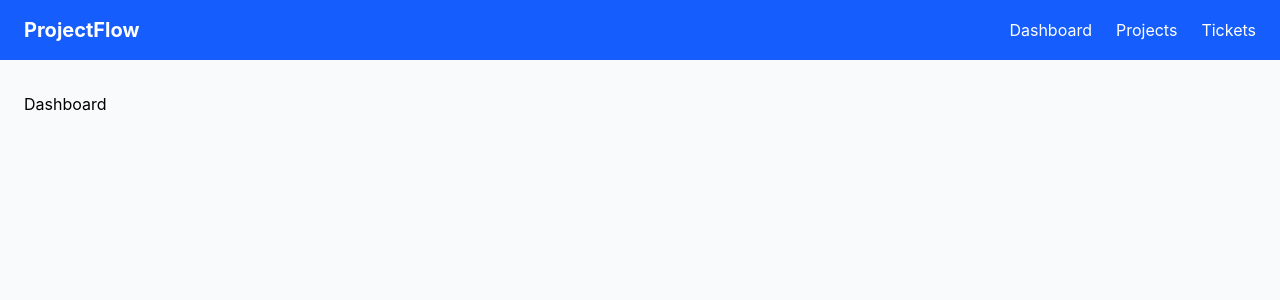
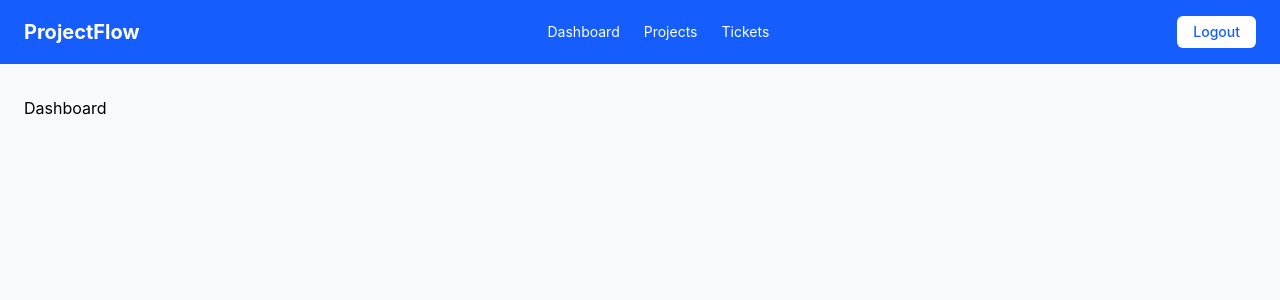
Before and after one commit to spencerbetchey/jira-clone, a React (Vite) app in the folder client/: page /dashboard in a window 1280 px wide. Shown: the top 300 px of the page. Built offline with nearby package versions, Linux system fonts and the light colour scheme; sample sign-in values are in the browser's storage.

Commit message:
Added logout button

```diff
--- a/client/src/components/layout/Navbar.jsx
+++ b/client/src/components/layout/Navbar.jsx
@@ -1,15 +1,39 @@
-import { Link } from 'react-router-dom'
+import { Link, useNavigate } from 'react-router-dom'
+import { useAuth } from '../../context/AuthContext'
 
 function Navbar() {
+  const { user, logout } = useAuth()
+  const navigate = useNavigate()
+
+  const handleLogout = () => {
+    logout()
+    navigate('/login')
+  }
+
   return (
     <nav className="bg-blue-600 text-white px-6 py-4 flex items-center justify-between">
       <div className="text-xl font-bold">
         <Link to="/dashboard">ProjectFlow</Link>
       </div>
-      <div className="flex gap-6">
-        <Link to="/dashboard" className="hover:text-blue-200">Dashboard</Link>
-        <Link to="/projects" className="hover:text-blue-200">Projects</Link>
-        <Link to="/tickets" className="hover:text-blue-200">Tickets</Link>
+
+      <div className="flex gap-6 items-center">
+        <Link to="/dashboard" className="hover:text-blue-200 text-sm">Dashboard</Link>
+        <Link to="/projects" className="hover:text-blue-200 text-sm">Projects</Link>
+        <Link to="/tickets" className="hover:text-blue-200 text-sm">Tickets</Link>
+      </div>
+
+      <div className="flex items-center gap-4">
+        {user && (
+          <span className="text-sm text-blue-100">
+            Hey, {user.name}!
+          </span>
+        )}
+        <button
+          onClick={handleLogout}
+          className="bg-white text-blue-600 text-sm font-medium px-4 py-1.5 rounded-md hover:bg-blue-50 transition-colors"
+        >
+          Logout
+        </button>
       </div>
     </nav>
   )
```
